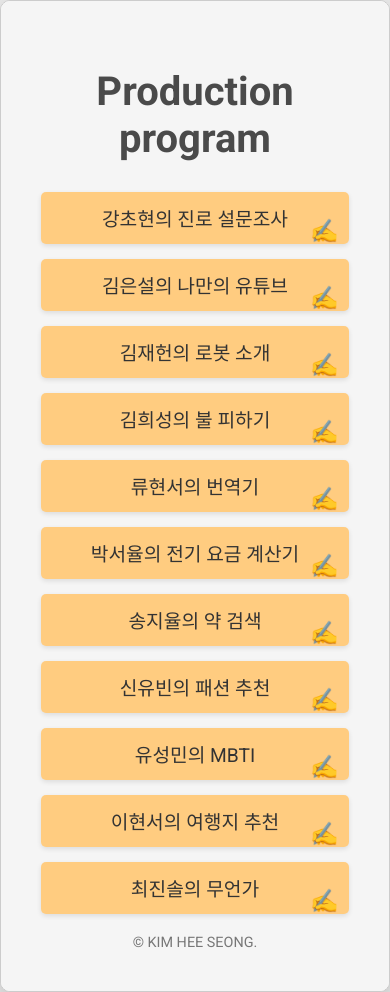
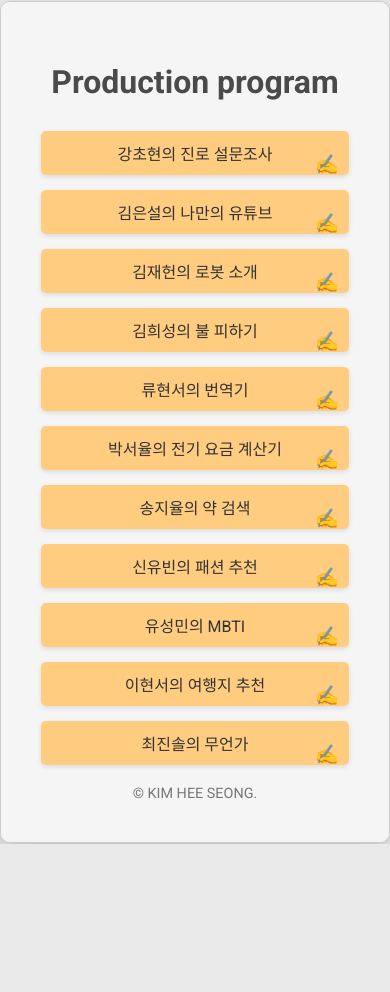
Before and after one commit to beenixz/link, a plain HTML site: page index.html in a window 390 px wide. After the commit the page ends 844 px from the top, so only its background shows below. Drawn offline with Linux system fonts and the light colour scheme.

Commit message:
Update index.html

```diff
--- a/index.html
+++ b/index.html
@@ -117,11 +117,22 @@
             font-size: 0.9em;
             color: #777;
         }
+
+        /* 모바일 최적화 */
+        @media (max-width: 600px) {
+            h1 {
+                font-size: 2em;
+            }
+            a {
+                font-size: 1em;
+                padding: 10px 15px;
+            }
+        }
     </style>
 </head>
 <body>
     <div class="container">
-        <h1>Production program </h1>
+        <h1>Production program</h1>
         <ul>
             <li><a href="초현.html">강초현의 진로 설문조사</a></li>
             <li><a href="은설.html">김은설의 나만의 유튜브</a></li>
```
